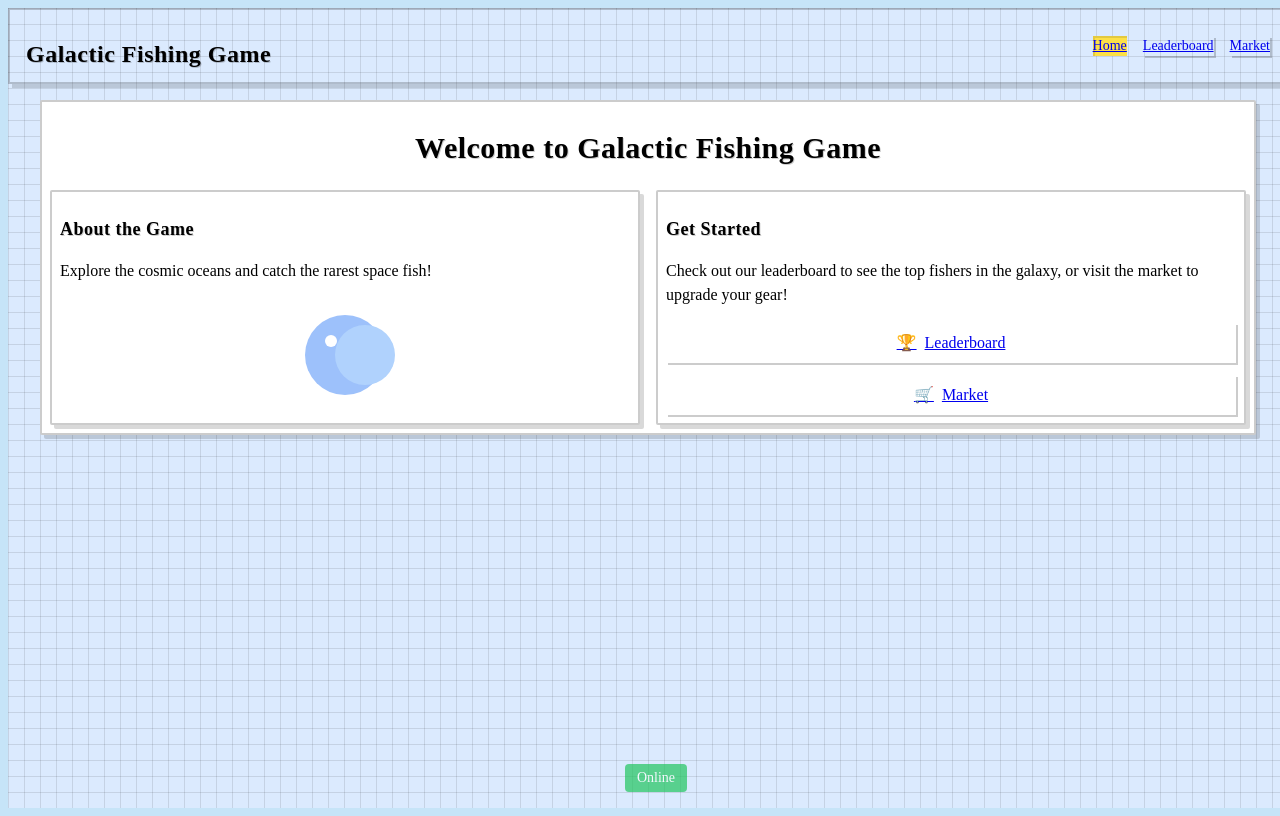
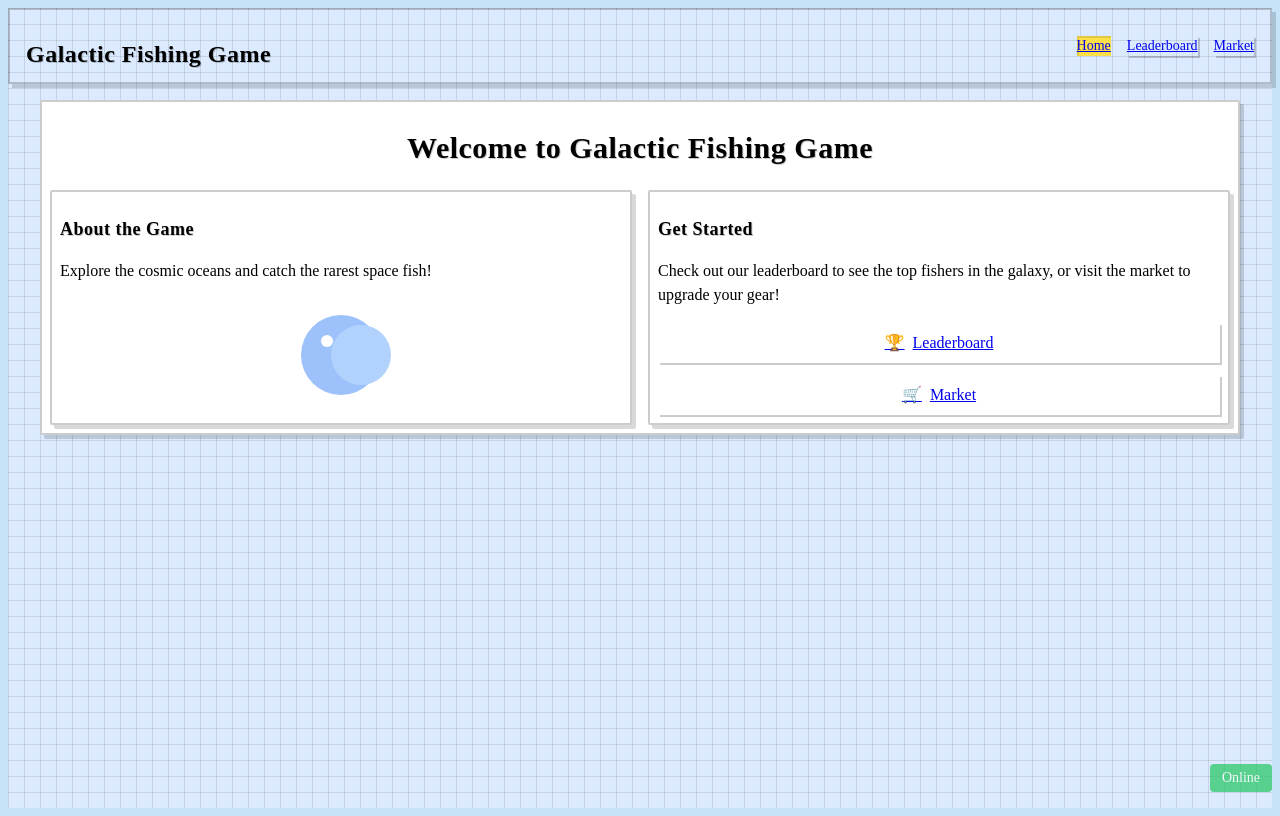
Before and after one commit to dandheedge/galactic-fishing-game, a Vue app: page / in a window 1280 px wide. Built offline with nearby package versions, Linux system fonts and the light colour scheme.

Commit message:
refactor: remove redundant styles and adjust layout in ConnectionStatus component

```diff
--- a/src/App.vue
+++ b/src/App.vue
@@ -32,9 +32,6 @@ import ConnectionStatus from './components/ConnectionStatus.vue';
 /* Global styles */
 html, body {
   image-rendering: pixelated;
-  overflow-x: hidden;
-  width: 100%;
-  max-width: 100%;
   -webkit-font-smoothing: none; /* For crisp pixel fonts */
   -moz-osx-font-smoothing: none;
 }
--- a/src/components/ConnectionStatus.vue
+++ b/src/components/ConnectionStatus.vue
@@ -20,7 +20,7 @@ const testProperty = ref('This will change the content hash');
 </script>
 
 <template>
-  <div class="fixed bottom-0 w-full p-2 z-50 flex justify-center">
+  <div class="fixed bottom-0 p-2 z-50 right-0">
     <!-- Status indicator -->
     <div
       class="px-3 py-1 rounded text-white text-sm opacity-70 hover:opacity-100 transition-opacity"
```
